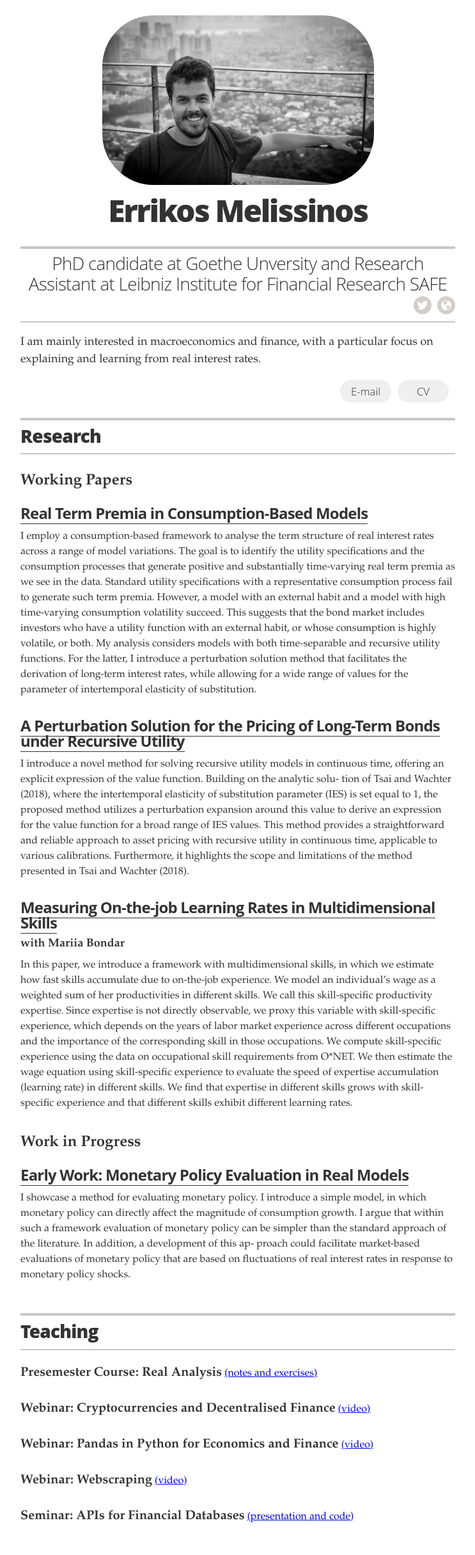
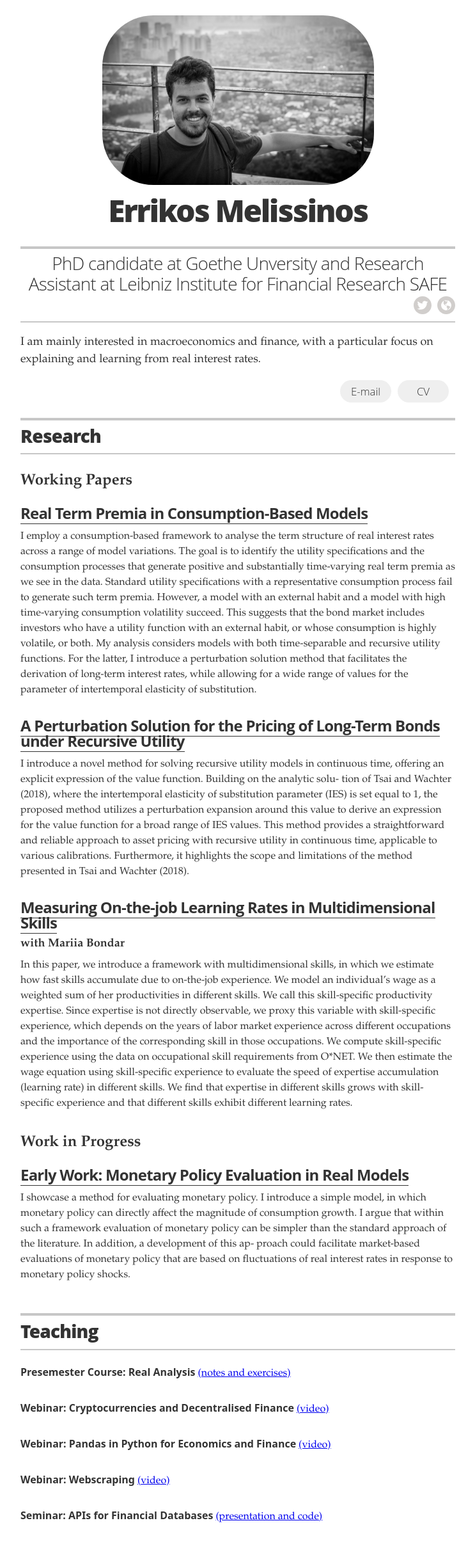
Before and after one commit to errikos-melissinos/errikos-melissinos.github.io, a Jekyll site: the page built from index.html, in a window 1280 px wide. Shown: the whole page at 64% size, without its empty margins (268-1011 px from the left). Built offline with Jekyll 4.4.1, drawn with Linux system fonts in a browser that asks for light colours.

Commit message:
Update resume.html

```diff
--- a/_layouts/resume.html
+++ b/_layouts/resume.html
@@ -165,7 +165,7 @@
         </header>
         {% for skill in site.data.skills %}
         <div class="resume-item">
-          <span class="resume-item-details" style="font-weight:bold;font-size:1.25rem">{{ skill.skill }}</span>
+          <span class="resume-item-details" style="font-family:sans;font-weight:bold;font-size:16px">{{ skill.skill }}</span>
            <a class="resume-item-details" itemprop="name">{% if skill.url %}<a href="{{ skill.url }}" itemprop="url">{{ skill.link }}</a>{% else %}{{ skill.link }}{% endif %}</a>
           <p class="resume-item-copy">{{ skill.description }}</p>
         </div>
```
